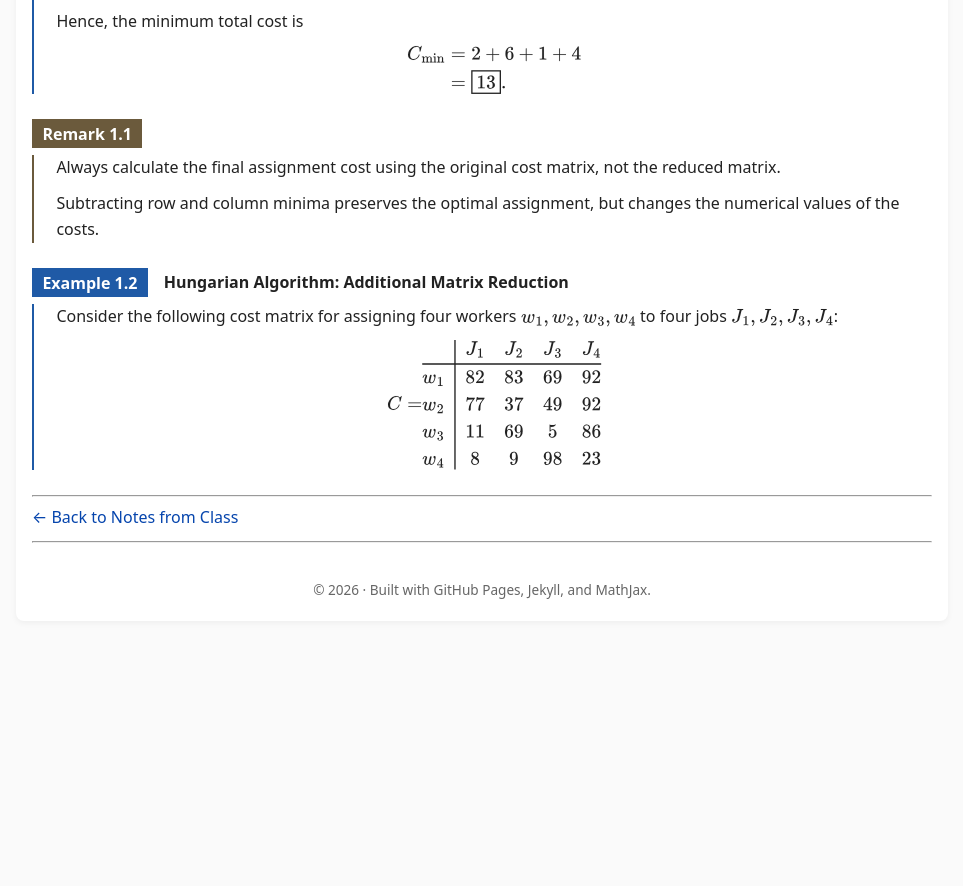
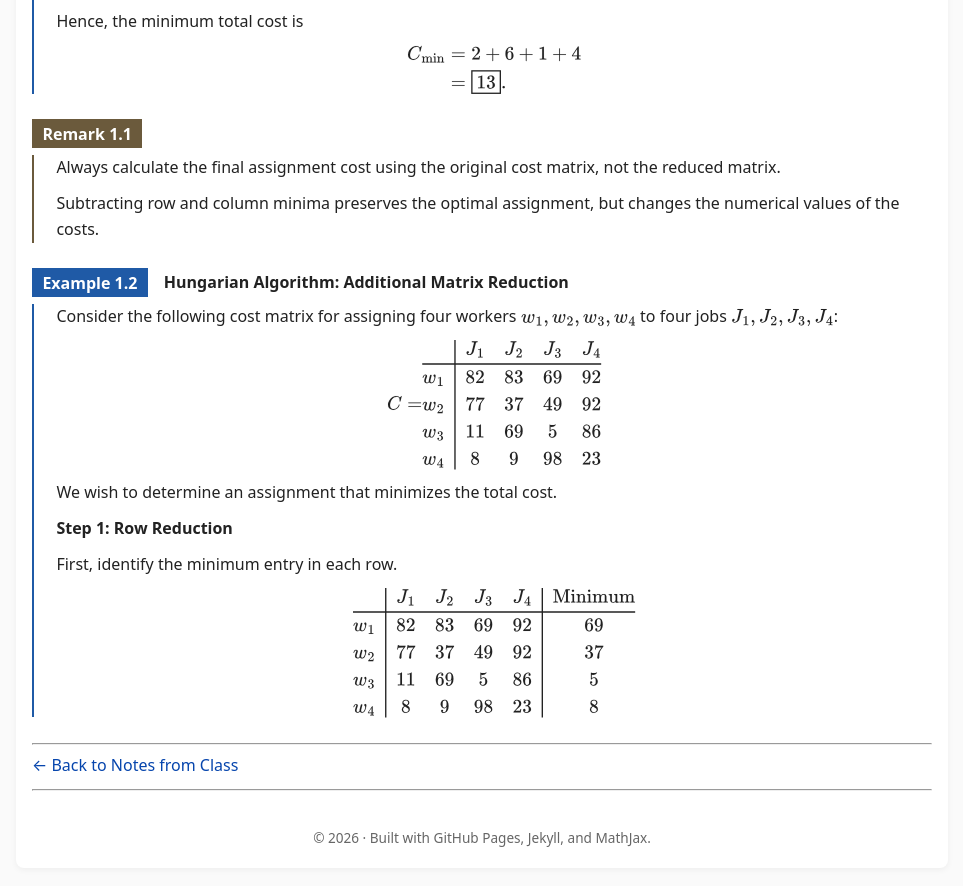
Before and after one commit to SaleemKamaludin/SaleemKamaludin.github.io, a Jekyll site: the page built from courses/math-2276/notes-from-class/supplementary-lecture-6/index.md, in a window 1280 px wide and 900 px high, scrolled down 3110 px. Shown: the top 886 px of the window, without its empty margins (158-1121 px from the left). Built offline with Jekyll 4.4.1, drawn with Linux system fonts in a browser that asks for light colours; before the commit the page ends 3763 px from its top, so only the background shows below that.

Commit message:
Add Step 1 row reduction to Example 1.2 in Lecture 6

```diff
--- a/courses/math-2276/notes-from-class/supplementary-lecture-6/index.md
+++ b/courses/math-2276/notes-from-class/supplementary-lecture-6/index.md
@@ -466,6 +466,39 @@ w_4 & 8 & 9 & 98 & 23
       </div>
 
     </div>
+
+    <div id="example-hungarian-additional-step-1-row-reduction">
+
+      <p>
+        We wish to determine an assignment that minimizes
+        the total cost.
+      </p>
+
+      <p>
+        <strong>Step 1: Row Reduction</strong>
+      </p>
+
+      <p>
+        First, identify the minimum entry in each row.
+      </p>
+
+      <div class="display-math">
+
+\[
+\begin{array}{c|cccc|c}
+& J_1 & J_2 & J_3 & J_4
+& \text{Minimum}\\ \hline
+w_1 & 82 & 83 & 69 & 92 & 69\\
+w_2 & 77 & 37 & 49 & 92 & 37\\
+w_3 & 11 & 69 & 5 & 86 & 5\\
+w_4 & 8 & 9 & 98 & 23 & 8
+\end{array}
+\]
+
+      </div>
+
+    </div>
+
 </div>
 
 </div>
```
